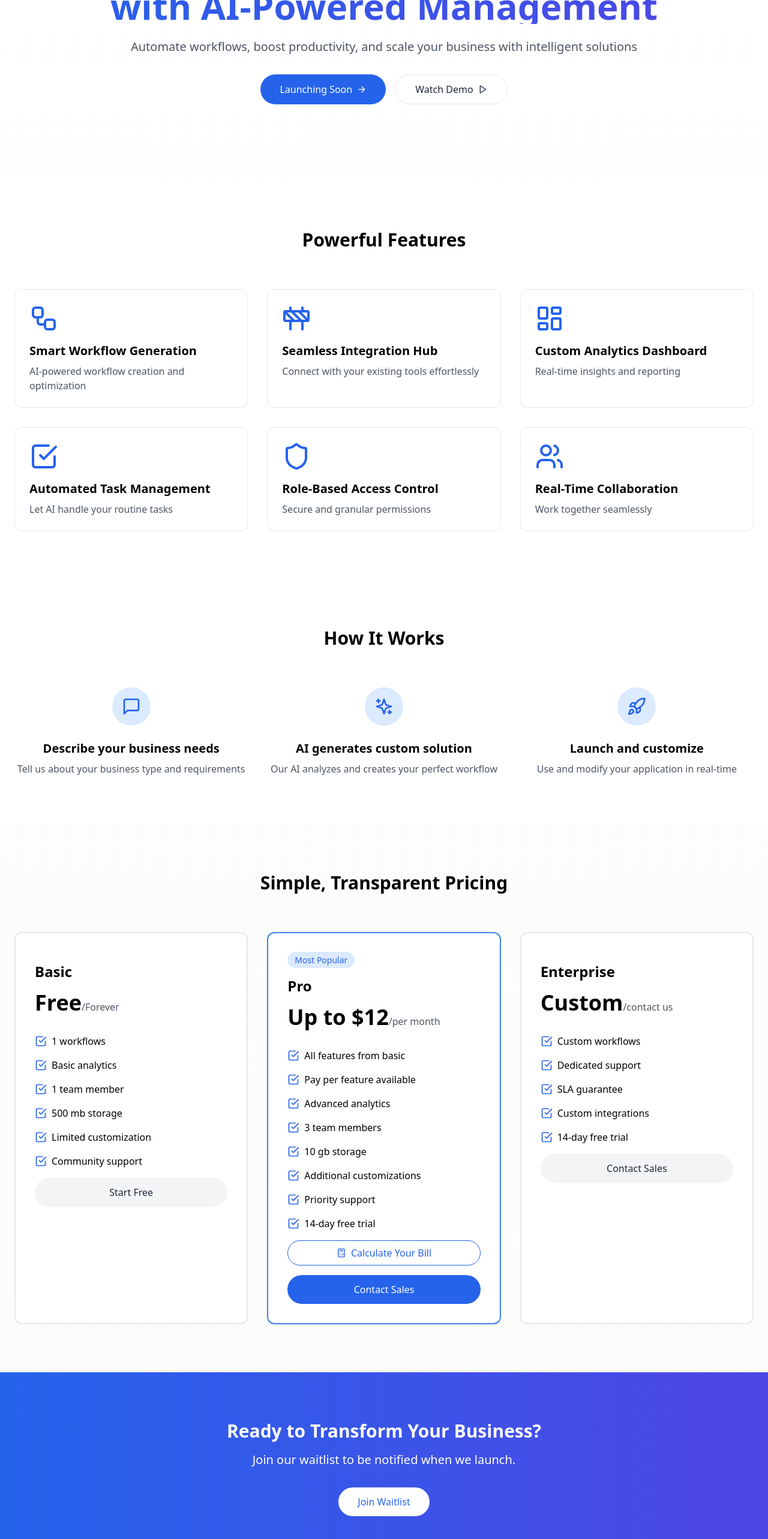
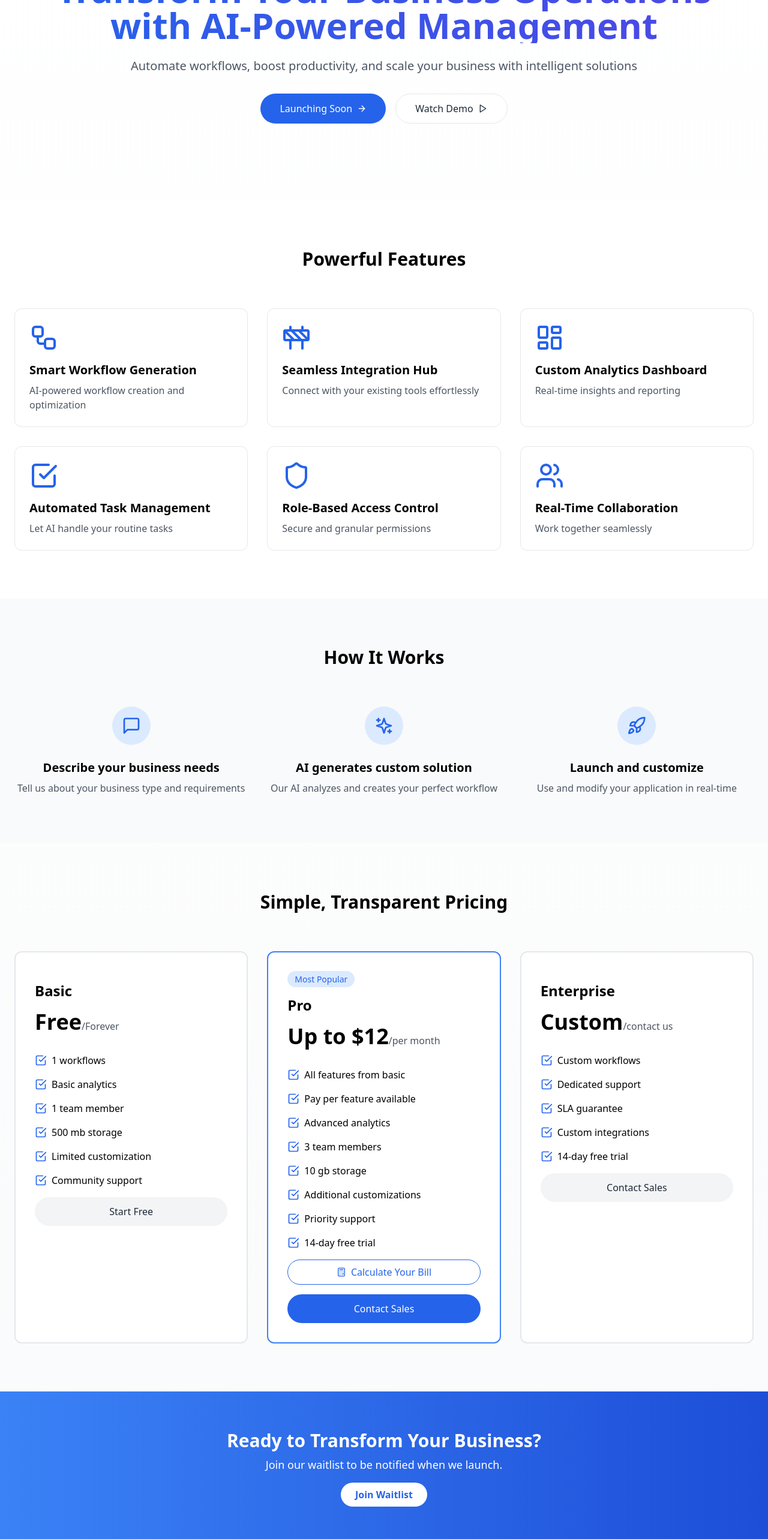
Before and after one commit to joharisahil/jam-analytics-main, a React (Vite) app: page / in a window 1280 px wide. Shown: the part 160-2726 px from the top of the page at 60% size. Built offline with nearby package versions, Linux system fonts and the light colour scheme.

Commit message:
add some fix

```diff
--- a/src/components/App.jsx
+++ /dev/null
@@ -1,117 +0,0 @@
-import React, { useState } from "react";
-import { useAuth0 } from "@auth0/auth0-react";
-import { ArrowRight, Play } from "lucide-react";
-
-// Import components
-import NavBar from "./NavBar";
-import FeatureCard from "./FeatureCard";
-import StepCard from "./StepCard";
-import PricingCard from "./PricingCard";
-import FooterDown from "./FooterDown";
-
-// Import data
-import { features } from "../data/features";
-import { steps } from "../data/steps";
-import { plans } from "../data/plans";
-
-function App() {
-  const [showProfile, setShowProfile] = useState(false);
-
-  return (
-    <div className="min-h-screen bg-gradient-to-b from-white to-gray-50">
-      {/* Navigation */}
-      <NavBar setShowProfile={setShowProfile} showProfile={showProfile} />
-
-      {/* Hero Section */}
-      <section className="container mx-auto px-6 pt-20 pb-32">
-        <div className="text-center">
-          <h1 className="text-5xl md:text-6xl font-bold mb-6 bg-gradient-to-r from-blue-600 to-indigo-600 text-transparent bg-clip-text">
-            Transform Your Business Operations with AI-Powered Management
-          </h1>
-          <p className="text-xl text-gray-600 mb-8">
-            Automate workflows, boost productivity, and scale your business with
-            intelligent solutions
-          </p>
-          <div className="flex justify-center gap-4">
-            <button className="px-8 py-3 bg-blue-600 text-white rounded-full font-medium hover:bg-blue-700 transition-colors flex items-center">
-              Launching Soon <ArrowRight className="ml-2 w-4 h-4" />
-            </button>
-            <button className="px-8 py-3 bg-white text-gray-800 rounded-full font-medium border border-gray-200 hover:border-blue-600 transition-colors flex items-center">
-              Watch Demo <Play className="ml-2 w-4 h-4" />
-            </button>
-          </div>
-        </div>
-      </section>
-
-      {/* Features Grid */}
-      <section className="bg-white py-20">
-        <div className="container mx-auto px-6">
-          <h2 className="text-3xl font-bold text-center mb-16">
-            Powerful Features
-          </h2>
-          <div className="grid md:grid-cols-2 lg:grid-cols-3 gap-8">
-            {features.map((feature, index) => (
-              <FeatureCard
-                key={index}
-                icon={feature.icon}
-                title={feature.title}
-                description={feature.description}
-              />
-            ))}
-          </div>
-        </div>
-      </section>
-
-      {/* How It Works */}
-      <section className="bg-white py-20">
-        <div className="container mx-auto px-6">
-          <h2 className="text-3xl font-bold text-center mb-16">How It Works</h2>
-          <div className="grid md:grid-cols-3 gap-8">
-            {steps.map((step, index) => (
-              <StepCard
-                key={index}
-                icon={step.icon}
-                title={step.title}
-                description={step.description}
-              />
-            ))}
-          </div>
-        </div>
-      </section>
-
-      {/* Pricing */}
-      <section className="py-20">
-        <div className="container mx-auto px-6">
-          <h2 className="text-3xl font-bold text-center mb-16">
-            Simple, Transparent Pricing
-          </h2>
-          <div className="grid md:grid-cols-3 gap-8">
-            {plans.map((plan, index) => (
-              <PricingCard key={index} plan={plan} />
-            ))}
-          </div>
-        </div>
-      </section>
-
-      {/* Bottom CTA */}
-      <section className="bg-gradient-to-r from-blue-600 to-indigo-600 py-20 text-white">
-        <div className="container mx-auto px-6 text-center">
-          <h2 className="text-3xl font-bold mb-4">
-            Ready to Transform Your Business?
-          </h2>
-          <p className="text-xl mb-8">
-            Join our waitlist to be notified when we launch.
-          </p>
-          <button className="px-8 py-3 bg-white text-blue-600 rounded-full font-medium hover:bg-gray-100 transition-colors">
-            Join Waitlist
-          </button>
-        </div>
-      </section>
-
-      {/* Footer */}
-      <FooterDown />
-    </div>
-  );
-}
-
-export default App;
--- a/src/main.tsx
+++ b/src/main.tsx
@@ -3,7 +3,7 @@
 import { createRoot } from 'react-dom/client';
 import ReactDOM from 'react-dom/client';
 import { Auth0Provider } from '@auth0/auth0-react';
-import App from './components/App'; // Updated import path to match new structure
+import App from './pages/App'; // Updated import path to match new structure
 import './index.css';
 
 // Get root element with error handling
--- /dev/null
+++ b/src/pages/App.jsx
@@ -0,0 +1,8 @@
+import React from "react";
+import Home from "./Home.jsx";
+
+function App() {
+  return <Home />;
+}
+
+export default App;
```
